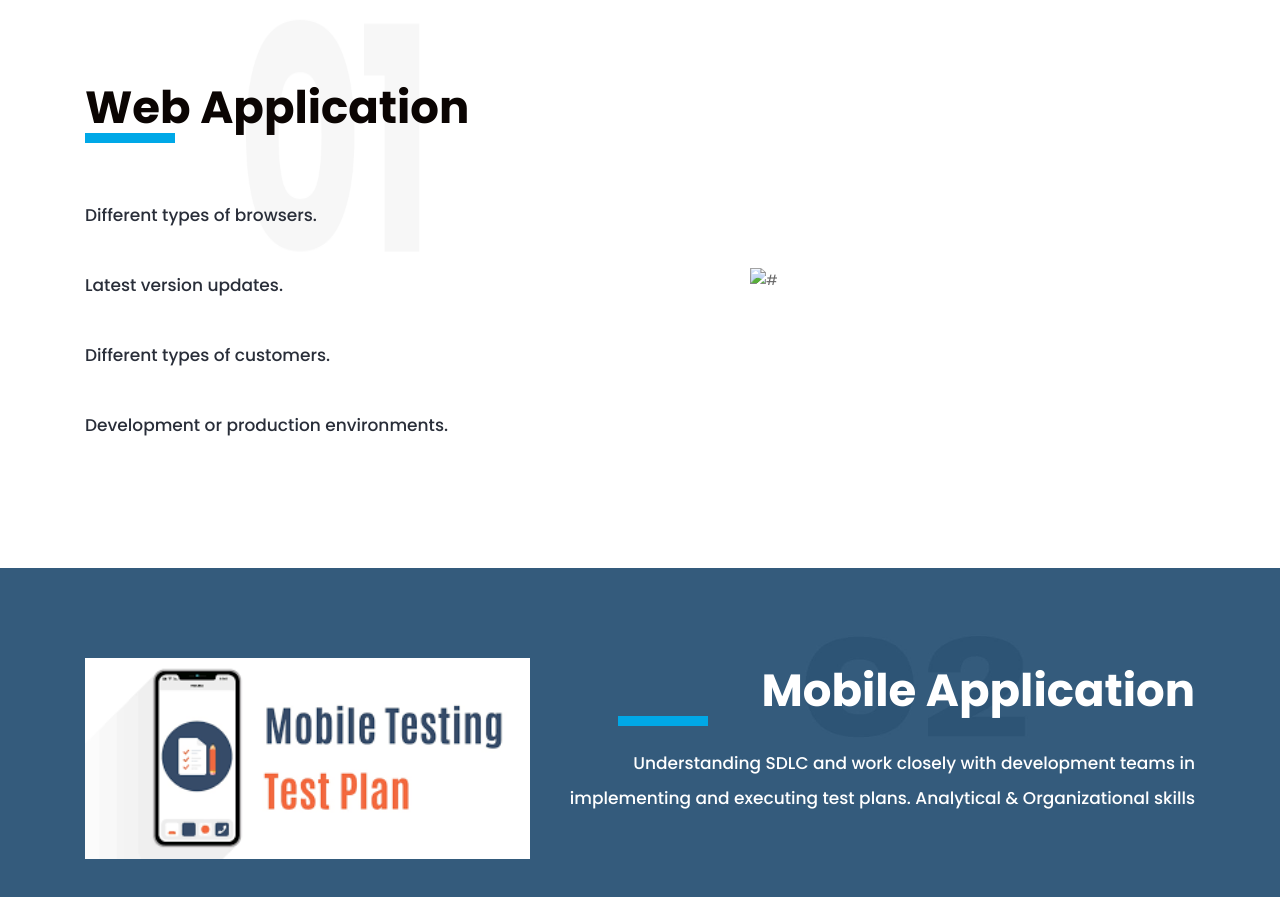
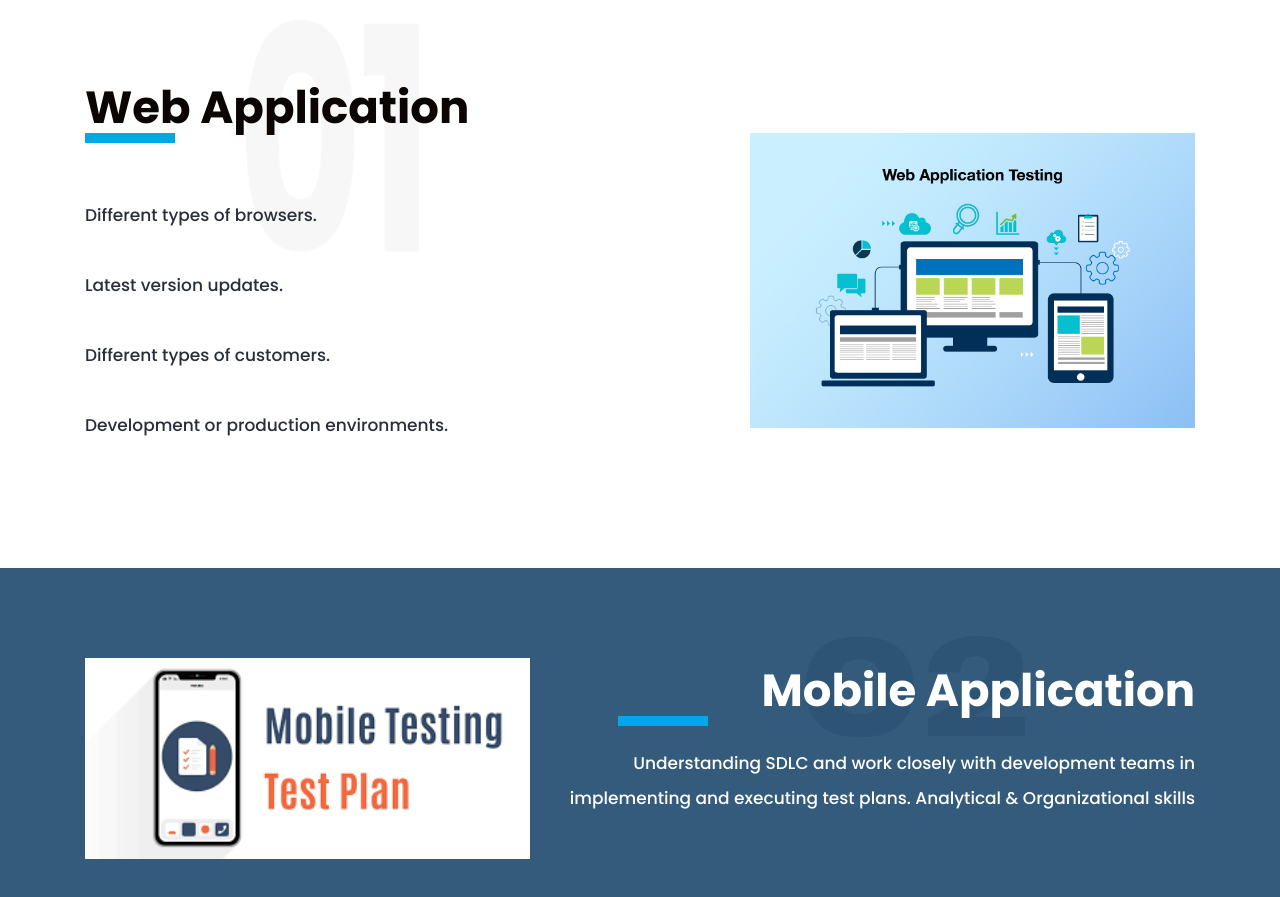
Before and after one commit to danielzazu/html, a plain HTML site: page index.html in a window 1280 px wide. Shown: the part 900-1797 px from the top of the page. Drawn offline with nearby package versions, Linux system fonts and the light colour scheme.

Commit message:
Update index.html

```diff
--- a/index.html
+++ b/index.html
@@ -168,7 +168,7 @@
                </div>
                <div class="col-md-5">
                   <div class="about_img">
-                     <figure><img src="images/web.jpg" alt="#"/></figure>
+                     <figure><img src="images/web.png" alt="#"/></figure>
                   </div>
                </div>
             </div>
```
